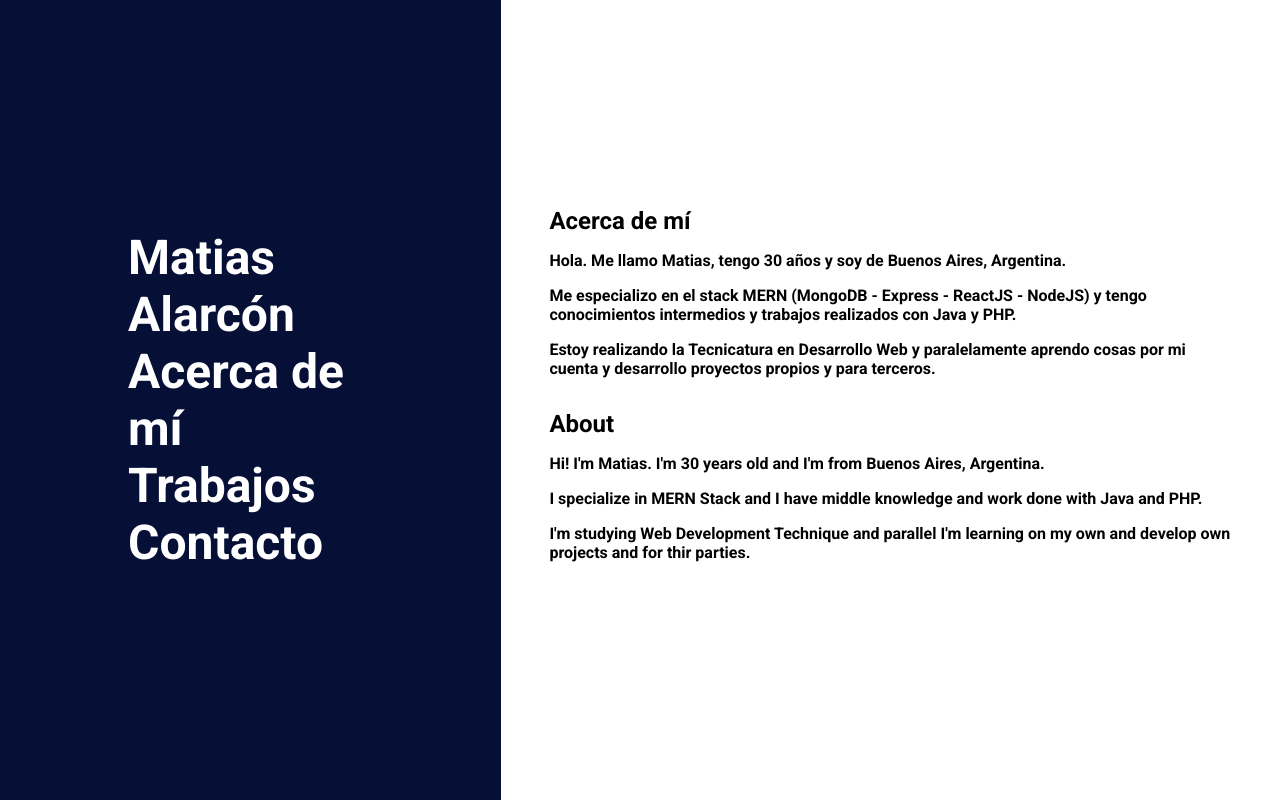
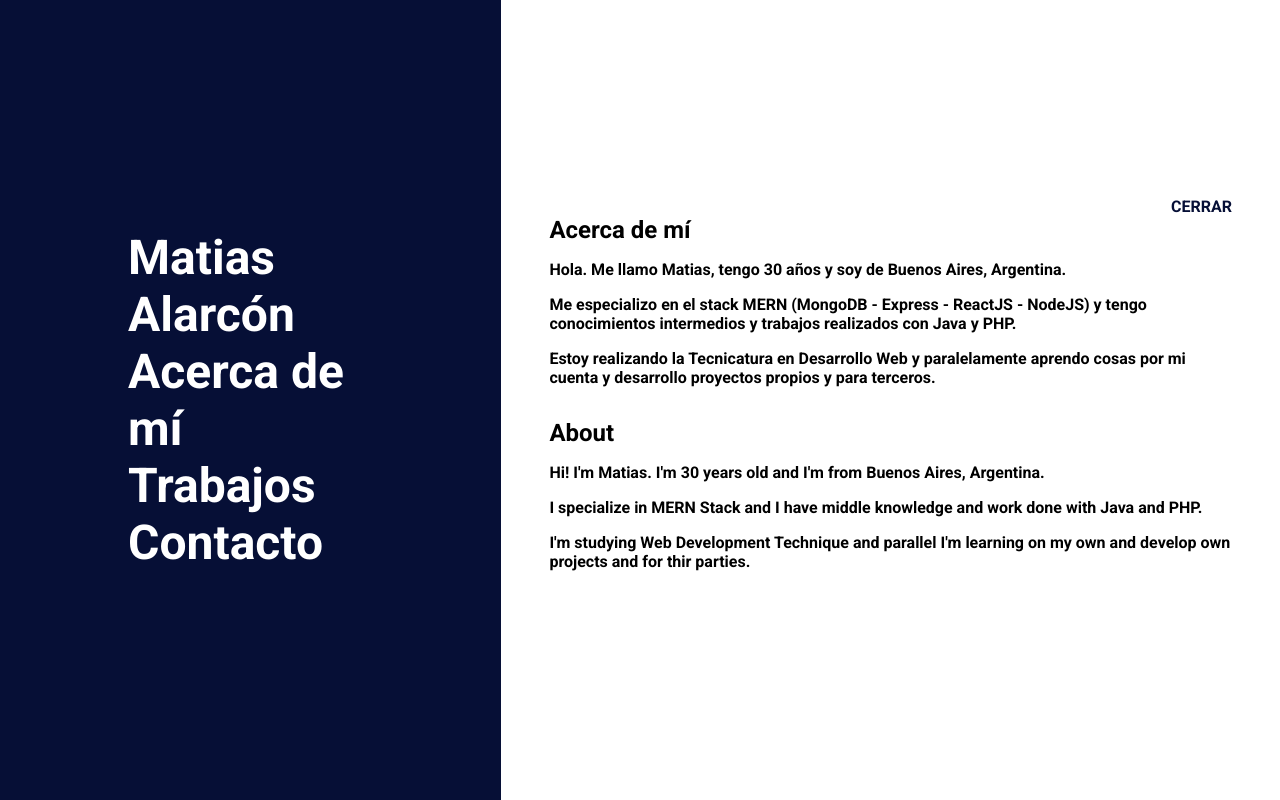
Before and after one commit to matiasal55/matiasal55.github.io, a React (Create React App) app: page /about in a window 1280 px wide. Built offline with nearby package versions, Linux system fonts and the light colour scheme.

Commit message:
Boton cerrar

```diff
--- a/src/components/Content.js
+++ b/src/components/Content.js
@@ -1,7 +1,15 @@
+import { Link } from 'react-router-dom';
 import '../styles/_content.scss';
 
 const Content = ({ children }) => {
-    return <div className='content'>{children}</div>;
+    return (
+        <div className='content'>
+            <div className='close'>
+                <Link to='/'>CERRAR</Link>
+            </div>
+            <div>{children}</div>
+        </div>
+    );
 };
 
 export default Content;
```
